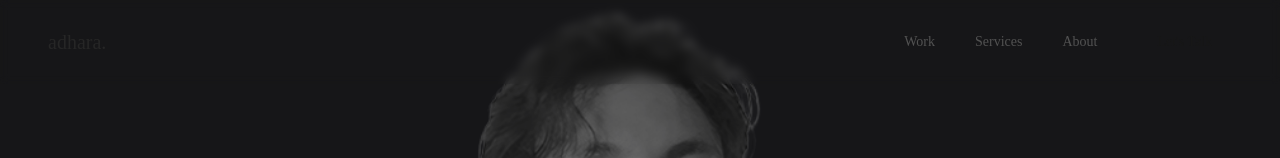
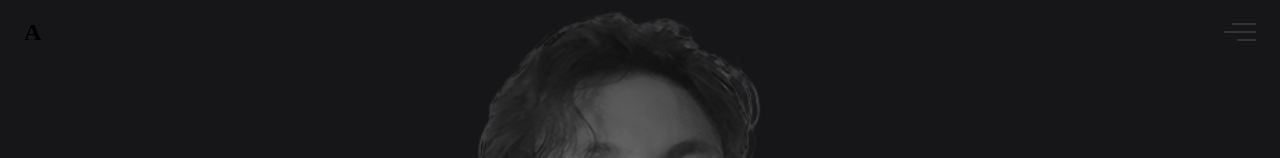
Before and after one commit to Kevin5621/portofolio-website-digital-marketer-2, a Next.js app: page / in a window 1280 px wide. Shown: the top 158 px of the page. Built offline with nearby package versions, Linux system fonts and the light colour scheme.

Commit message:
adjust - enhanced navbar

```diff
--- a/src/components/navbar.tsx
+++ b/src/components/navbar.tsx
@@ -1,89 +1,169 @@
 "use client"
 
-import Link from 'next/link';
-import React, { useState } from 'react';
-
+import Link from "next/link";
+import { useState, useEffect } from "react";
+import "./styles/Navbar.css";
 
 const Navbar = () => {
-  const [isMenuOpen, setIsMenuOpen] = useState(false);
+  // Fix the type of activeItem state to allow string or null
+  const [isOpen, setIsOpen] = useState(false);
+  const [activeItem, setActiveItem] = useState<string | null>(null);
+
+  useEffect(() => {
+    // Preload fonts to avoid layout shifting
+    if (typeof document !== 'undefined') {
+      // Add Google Fonts link
+      const link = document.createElement('link');
+      link.rel = 'stylesheet';
+      link.href = 'https://fonts.googleapis.com/css2?family=Playfair+Display:wght@700&family=Roboto:wght@400;700&display=swap';
+      document.head.appendChild(link);
+    }
+  }, []);
+
+  const toggleMenu = () => {
+    setIsOpen(!isOpen);
+    // Prevent background scrolling when menu is open
+    if (!isOpen) {
+      document.body.style.overflow = "hidden";
+    } else {
+      document.body.style.overflow = "auto";
+    }
+  };
 
   return (
-    <nav className="fixed top-0 left-0 w-full z-50">
-      {/* Header */}
-      <header className="fixed w-full top-0 px-6 md:px-12 py-6 flex justify-between items-center z-30 bg-light-50/90 backdrop-blur-sm">
-        <div className="flex items-center">
-          <h1 className="text-neutral-800 font-medium text-xl">
-            <Link href="/">adhara.</Link>
-          </h1>
+    <>
+      {/* Main Navigation Bar */}
+      <nav className="fixed top-0 left-0 w-full z-50 py-4 px-6 flex justify-between items-center">
+        <Link href="/" className="text-xl font-bold text-black">
+          <span className="text-2xl">A</span>
+        </Link>
+
+        <button
+          onClick={toggleMenu}
+          className={`menu-button ${isOpen ? "open" : ""}`}
+          aria-label="Menu"
+        >
+          <span className="menu-line"></span>
+          <span className="menu-line"></span>
+          <span className="menu-line"></span>
+        </button>
+      </nav>
+
+      {/* Fullscreen Overlay Menu */}
+      <div
+        className={`fixed inset-0 menu-background text-white transition-opacity duration-500 ease-in-out z-[100] ${
+          isOpen ? "opacity-100" : "opacity-0 pointer-events-none"
+        }`}
+      >
+        <div className="grid-background absolute inset-0 opacity-20"></div>
+
+        <div className="menu-container">
+          <div className="py-4 px-6 flex justify-between items-center">
+            {/* Removed the A logo from here */}
+            <div className="w-10 h-10"></div> {/* Empty div for spacing */}
+            <button
+              onClick={toggleMenu}
+              className="close-button"
+              aria-label="Close menu"
+            >
+              {/* X icon is created with CSS */}
+            </button>
           </div>
 
-        {/* Desktop Navigation */}
-        <nav className="hidden md:flex items-center space-x-10">
-          <Link href="#work" className="text-neutral-600 hover:text-neutral-900 text-sm transition-colors">
-            Work
-          </Link>
-          <Link href="#services" className="text-neutral-600 hover:text-neutral-900 text-sm transition-colors">
-            Services
-          </Link>
-          <Link href="#about" className="text-neutral-600 hover:text-neutral-900 text-sm transition-colors">
-            About
-          </Link>
-          <Link href="#contact" className="text-neutral-900 bg-light-100 hover:bg-neutral-200 px-5 py-2 rounded-full text-sm transition-colors">
-            Let&apos;s Talk
-          </Link>
-        </nav>
-
-        {/* Mobile Menu Button */}
-        <button
-          className="md:hidden text-neutral-800 focus:outline-none"
-          onClick={() => setIsMenuOpen(!isMenuOpen)}
+          <div className="menu-content">
+            <div className="w-full lg:w-3/4 flex flex-col justify-center">
+              <div className="space-y-6 px-6">
+                <Link
+                  href="/"
+                  onClick={toggleMenu}
+                  className="block fade-in delay-1"
+                  onMouseEnter={() => setActiveItem('home')}
+                  onMouseLeave={() => setActiveItem(null)}
                 >
-          <svg width="24" height="24" viewBox="0 0 24 24" fill="none" xmlns="http://www.w3.org/2000/svg">
-            {isMenuOpen ? (
-              <path d="M18 6L6 18M6 6L18 18" stroke="currentColor" strokeWidth="2" strokeLinecap="round" strokeLinejoin="round"/>
-            ) : (
-              <path d="M4 6H20M4 12H20M4 18H20" stroke="currentColor" strokeWidth="2" strokeLinecap="round" strokeLinejoin="round"/>
-            )}
-          </svg>
-        </button>
-
-        {/* Mobile Navigation */}
-        {isMenuOpen && (
-          <div className="md:hidden fixed inset-0 bg-light-50 z-20 flex flex-col items-center justify-center">
-            <nav className="flex flex-col items-center space-y-8">
-              <Link
-                href="#work"
-                className="text-neutral-800 text-2xl"
-                onClick={() => setIsMenuOpen(false)}
-              >
-                Work
+                  <div className="flex items-baseline group">
+                    <span className="text-sm text-gray-400 mr-4 transition-all group-hover:text-white">01</span>
+                    <span className={`menu-item menu-text font-bold tracking-tighter transition-all ${activeItem === 'home' ? 'active' : ''}`}>HOME</span>
+                  </div>
                 </Link>
                 <Link
-                href="#services"
-                className="text-neutral-800 text-2xl"
-                onClick={() => setIsMenuOpen(false)}
+                  href="/about"
+                  onClick={toggleMenu}
+                  className="block fade-in delay-2"
+                  onMouseEnter={() => setActiveItem('about')}
+                  onMouseLeave={() => setActiveItem(null)}
                 >
-                Services
+                  <div className="flex items-baseline group">
+                    <span className="text-sm text-gray-400 mr-4 transition-all group-hover:text-white">02</span>
+                    <span className={`menu-item menu-text font-bold tracking-tighter transition-all ${activeItem === 'about' ? 'active' : ''}`}>ABOUT</span>
+                  </div>
                 </Link>
                 <Link
-                href="#about"
-                className="text-neutral-800 text-2xl"
-                onClick={() => setIsMenuOpen(false)}
+                  href="/work"
+                  onClick={toggleMenu}
+                  className="block fade-in delay-3"
+                  onMouseEnter={() => setActiveItem('work')}
+                  onMouseLeave={() => setActiveItem(null)}
                 >
-                About
+                  <div className="flex items-baseline group">
+                    <span className="text-sm text-gray-400 mr-4 transition-all group-hover:text-white">03</span>
+                    <span className={`menu-item menu-text font-bold tracking-tighter transition-all ${activeItem === 'work' ? 'active' : ''}`}>WORK</span>
+                  </div>
                 </Link>
                 <Link
-                href="#contact"
-                className="text-neutral-800 text-2xl"
-                onClick={() => setIsMenuOpen(false)}
+                  href="/contact"
+                  onClick={toggleMenu}
+                  className="block fade-in delay-4"
+                  onMouseEnter={() => setActiveItem('contact')}
+                  onMouseLeave={() => setActiveItem(null)}
                 >
-                Contact
+                  <div className="flex items-baseline group">
+                    <span className="text-sm text-gray-400 mr-4 transition-all group-hover:text-white">04</span>
+                    <span className={`menu-item menu-text font-bold tracking-tighter transition-all ${activeItem === 'contact' ? 'active' : ''}`}>CONTACT</span>
+                  </div>
                 </Link>
-            </nav>
               </div>
-        )}
-      </header>
-    </nav>
+            </div>
+            <div className="hidden lg:flex w-1/4 flex-col justify-between border-l border-gray-700">
+              <div className="mt-20 p-6">
+                <h3 className="text-lg font-bold mb-3 opacity-60">GET IN TOUCH</h3>
+                <div className="space-y-2">
+                  <p className="text-gray-400">Let&apos;s create something amazing together.</p>
+                </div>
+              </div>
+              <div className="p-6">
+                <div className="mb-4">
+                  <a href="mailto:hey@adhara.com" className="text-gray-400 hover:text-white transition-colors">hey@adhara.com</a>
+                </div>
+                <div className="flex space-x-4">
+                  <a href="#" className="w-8 h-8 flex items-center justify-center rounded-full bg-gray-700 text-white hover:bg-gray-600 transition-colors">
+                    <span className="sr-only">Instagram</span>
+                    <svg xmlns="http://www.w3.org/2000/svg" width="16" height="16" viewBox="0 0 24 24" fill="none" stroke="currentColor" strokeWidth="2" strokeLinecap="round" strokeLinejoin="round">
+                      <rect x="2" y="2" width="20" height="20" rx="5" ry="5"></rect>
+                      <path d="M16 11.37A4 4 0 1 1 12.63 8 4 4 0 0 1 16 11.37z"></path>
+                      <line x1="17.5" y1="6.5" x2="17.51" y2="6.5"></line>
+                    </svg>
+                  </a>
+                  <a href="#" className="w-8 h-8 flex items-center justify-center rounded-full bg-gray-700 text-white hover:bg-gray-600 transition-colors">
+                    <span className="sr-only">LinkedIn</span>
+                    <svg xmlns="http://www.w3.org/2000/svg" width="16" height="16" viewBox="0 0 24 24" fill="none" stroke="currentColor" strokeWidth="2" strokeLinecap="round" strokeLinejoin="round">
+                      <path d="M16 8a6 6 0 0 1 6 6v7h-4v-7a2 2 0 0 0-2-2 2 2 0 0 0-2 2v7h-4v-7a6 6 0 0 1 6-6z"></path>
+                      <rect x="2" y="9" width="4" height="12"></rect>
+                      <circle cx="4" cy="4" r="2"></circle>
+                    </svg>
+                  </a>
+                  <a href="#" className="w-8 h-8 flex items-center justify-center rounded-full bg-gray-700 text-white hover:bg-gray-600 transition-colors">
+                    <span className="sr-only">Twitter</span>
+                    <svg xmlns="http://www.w3.org/2000/svg" width="16" height="16" viewBox="0 0 24 24" fill="none" stroke="currentColor" strokeWidth="2" strokeLinecap="round" strokeLinejoin="round">
+                      <path d="M22 4s-.7 2.1-2 3.4c1.6 10-9.4 17.3-18 11.6 2.2.1 4.4-.6 6-2C3 15.5.5 9.6 3 5c2.2 2.6 5.6 4.1 9 4-.9-4.2 4-6.6 7-3.8 1.1 0 3-1.2 3-1.2z"></path>
+                    </svg>
+                  </a>
+                </div>
+              </div>
+            </div>
+          </div>
+        </div>
+      </div>
+    </>
   );
 };
 
--- /dev/null
+++ b/src/components/styles/Navbar.css
@@ -0,0 +1,180 @@
+@import url('https://fonts.googleapis.com/css2?family=Playfair+Display:wght@700&family=Roboto:wght@400;700&display=swap');
+
+.menu-item {
+  font-family: 'Roboto', sans-serif;
+  transition: font-family 0.5s ease, color 0.3s ease, transform 0.3s ease;
+  position: relative;
+  display: inline-block;
+}
+
+.menu-item:hover, .menu-item.active {
+  font-family: 'Playfair Display', serif;
+  color: #f0f0f0;
+  transform: translateX(10px);
+}
+
+.menu-item::after {
+  content: '';
+  position: absolute;
+  bottom: 0;
+  left: 0;
+  width: 0;
+  height: 2px;
+  background-color: #f0f0f0;
+  transition: width 0.3s ease;
+}
+
+.menu-item:hover::after, .menu-item.active::after {
+  width: 100%;
+}
+
+.grid-background {
+  background-image: linear-gradient(rgba(255, 255, 255, 0.03) 1px, transparent 1px),
+                    linear-gradient(90deg, rgba(255, 255, 255, 0.03) 1px, transparent 1px);
+  background-size: 20px 20px;
+}
+
+.menu-background {
+  background: radial-gradient(circle at center, rgba(40, 40, 40, 0.7) 0%, rgba(0, 0, 0, 1) 70%);
+}
+
+@keyframes fadeIn {
+  from { opacity: 0; transform: translateY(20px); }
+  to { opacity: 1; transform: translateY(0); }
+}
+
+.fade-in {
+  opacity: 0;
+  animation: fadeIn 0.5s ease forwards;
+}
+
+.delay-1 { animation-delay: 0.1s; }
+.delay-2 { animation-delay: 0.2s; }
+.delay-3 { animation-delay: 0.3s; }
+.delay-4 { animation-delay: 0.4s; }
+
+/* New styles for zoom-resistant menu */
+.menu-text {
+  font-size: clamp(3rem, 8vw, 9rem);
+  line-height: 1.1;
+  letter-spacing: -0.02em;
+}
+
+.menu-container {
+  height: 100vh;
+  height: 100dvh;
+  width: 100%;
+  display: flex;
+  flex-direction: column;
+}
+
+.menu-content {
+  flex: 1;
+  display: flex;
+  position: relative;
+}
+
+/* Enhanced menu button styles */
+.menu-button {
+  display: flex;
+  flex-direction: column;
+  justify-content: center;
+  align-items: flex-end;
+  width: 32px;
+  height: 32px;
+  position: relative;
+  background: transparent;
+  border: none;
+  cursor: pointer;
+  padding: 0;
+  z-index: 100;
+}
+
+.menu-button:hover .menu-line {
+  background-color: #000;
+}
+
+.menu-button:hover .menu-line:nth-child(1) {
+  width: 100%;
+}
+
+.menu-button:hover .menu-line:nth-child(2) {
+  width: 80%;
+}
+
+.menu-line {
+  display: block;
+  width: 24px;
+  height: 2px;
+  background-color: #333;
+  transition: all 0.3s ease;
+  transform-origin: center;
+}
+
+.menu-line:nth-child(1) {
+  width: 75%;
+  margin-bottom: 6px;
+}
+
+.menu-line:nth-child(2) {
+  width: 100%;
+  margin-bottom: 6px;
+}
+
+.menu-line:nth-child(3) {
+  width: 60%;
+}
+
+/* Animation for menu button when open */
+.menu-button.open .menu-line:nth-child(1) {
+  transform: rotate(45deg) translate(5px, 5px);
+  width: 100%;
+}
+
+.menu-button.open .menu-line:nth-child(2) {
+  opacity: 0;
+}
+
+.menu-button.open .menu-line:nth-child(3) {
+  transform: rotate(-45deg) translate(6px, -7px);
+  width: 100%;
+}
+
+.close-button {
+  width: 32px;
+  height: 32px;
+  position: relative;
+  background: transparent;
+  border: none;
+  cursor: pointer;
+  padding: 0;
+  z-index: 100;
+}
+
+.close-button::before,
+.close-button::after {
+  content: '';
+  position: absolute;
+  width: 100%;
+  height: 2px;
+  background-color: white;
+  top: 50%;
+  left: 0;
+  transition: transform 0.3s ease;
+}
+
+.close-button::before {
+  transform: rotate(45deg);
+}
+
+.close-button::after {
+  transform: rotate(-45deg);
+}
+
+.close-button:hover::before {
+  transform: rotate(45deg) scale(1.2);
+}
+
+.close-button:hover::after {
+  transform: rotate(-45deg) scale(1.2);
+}
```
Also changed, not shown: src/components/project-detail/1-kronju.tsx (+6 -16 lines). Lines whose indentation alone changed are shown as unchanged.
